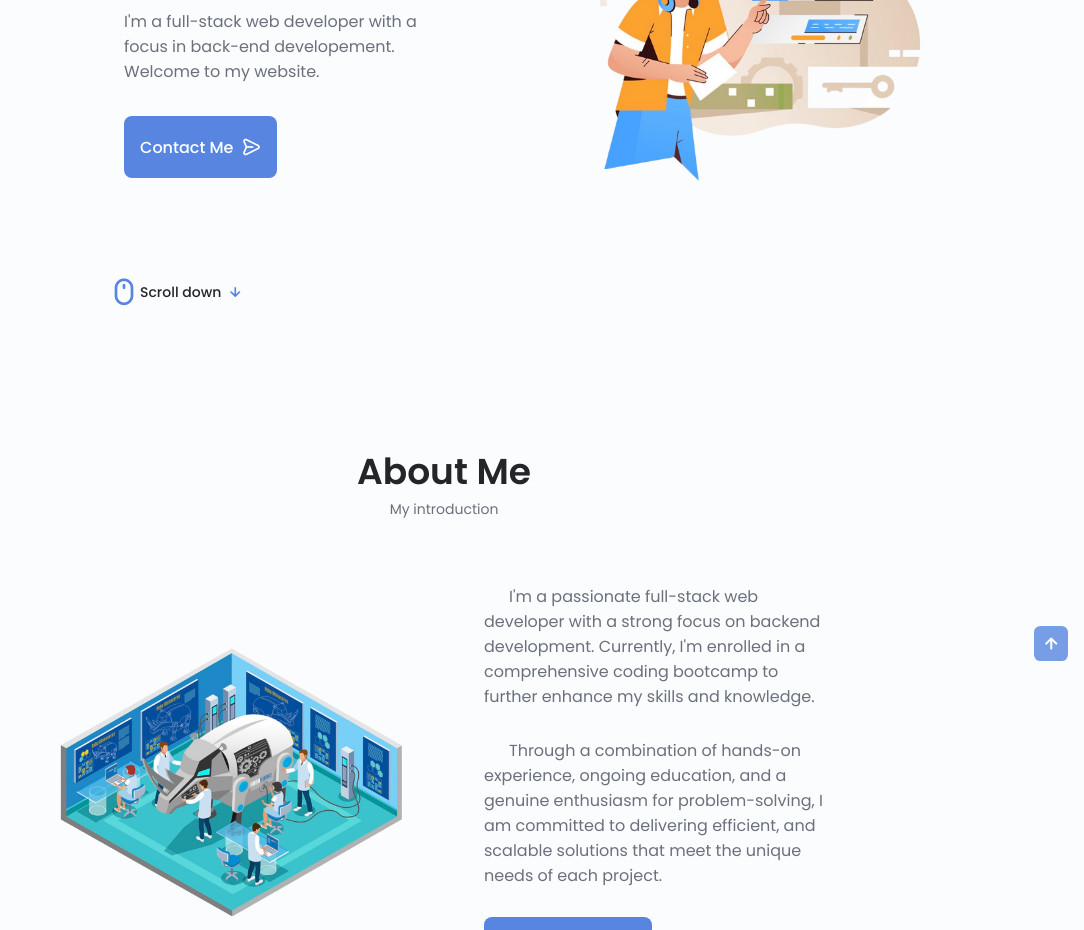
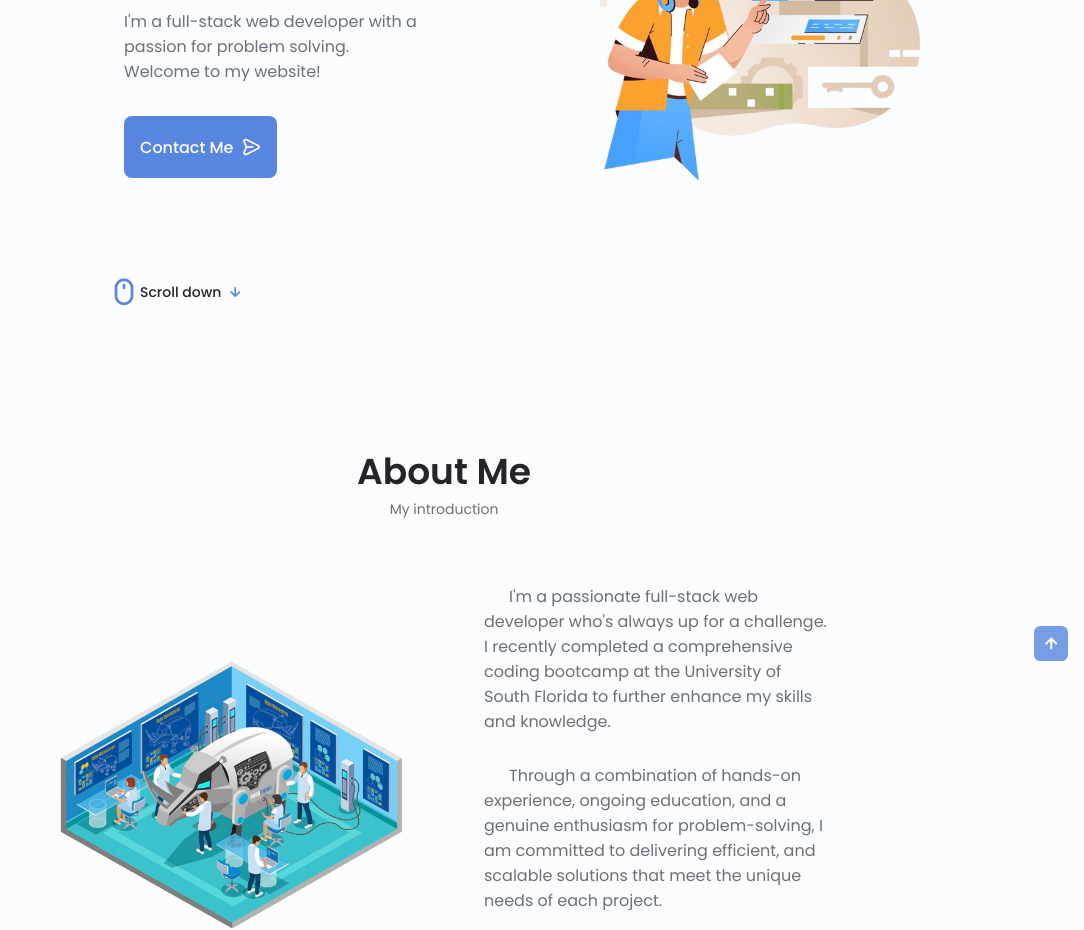
Before and after one commit to MartyKinter/portfolio-website, a website: page index.html in a window 1280 px wide. Shown: the part 299-1229 px from the top of the page, 196-1280 px from the left. Drawn offline with nearby package versions, Linux system fonts and the light colour scheme.

Commit message:
updated messaging to reflect more recent activity

```diff
--- a/index.html
+++ b/index.html
@@ -70,7 +70,7 @@
                         <div class="home__data">
                             <h1 class="home__title">Hi, I'm Marty</h1>
                             <h3 class="home__subtitle">Full-stack developer</h3>
-                            <p class="home__description">I'm a full-stack web developer with a focus in back-end developement. Welcome to my website.</p>
+                            <p class="home__description">I'm a full-stack web developer with a passion for problem solving. Welcome to my website!</p>
                             <a href="#contact" class="button button--flex">
                                Contact Me <i class="uil uil-message button__icon"></i>
                             </a>
@@ -96,8 +96,9 @@
                     <img src="assets/img/about.png" alt="" class="about__img">
                     <div class="about__data">
                         <p class="about__description">
-                            I'm a passionate full-stack web developer with a strong focus on backend development.
-                            Currently, I'm enrolled in a comprehensive coding bootcamp to further enhance my skills and knowledge.
+                            I'm a passionate full-stack web developer who's always up for a challenge.
+                            I recently completed a comprehensive coding bootcamp at the University of South Florida
+                            to further enhance my skills and knowledge.
                         </p>
                         <br>
                         <p class="about__description">
```
